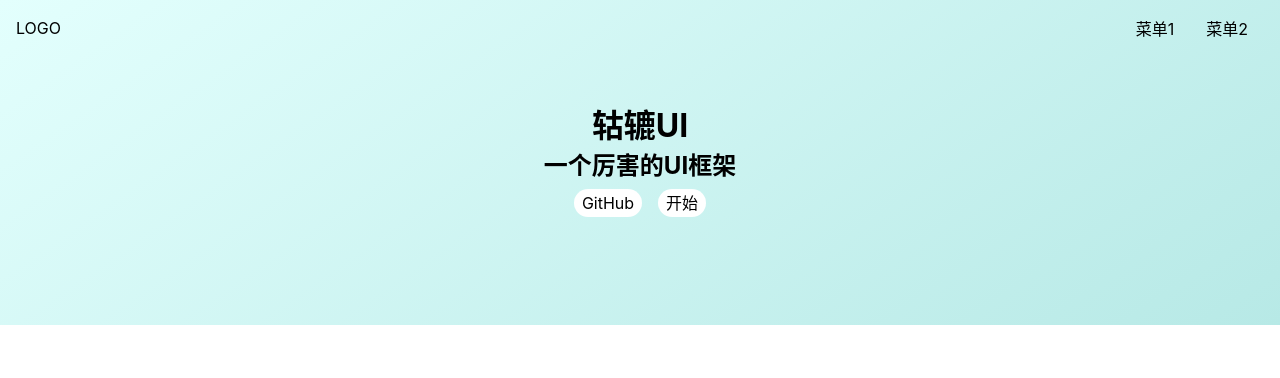
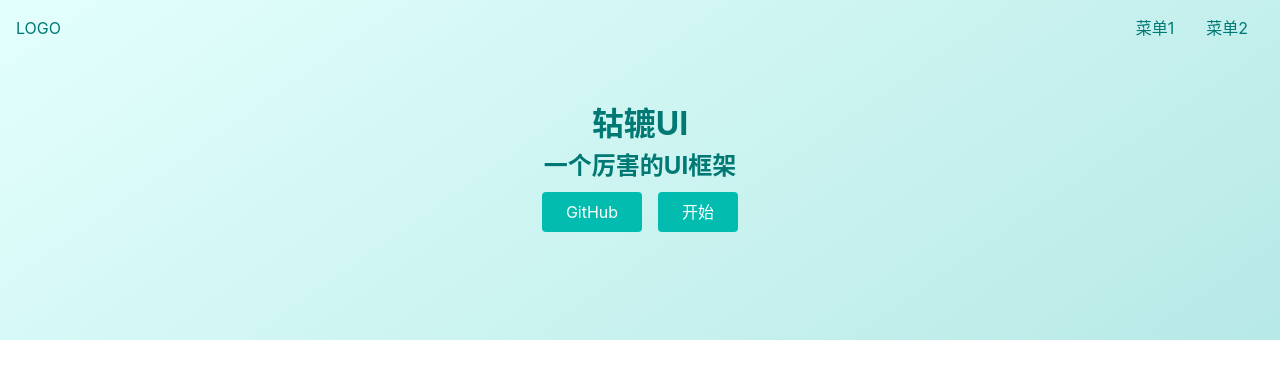
Before and after one commit to czc2222/Just-ui-1, a Vue app: page / in a window 1280 px wide. Shown: the top 378 px of the page. Built offline with nearby package versions, Linux system fonts and the light colour scheme.

Commit message:
给文字和链接添加样式

```diff
--- a/src/components/TopNav.vue
+++ b/src/components/TopNav.vue
@@ -25,7 +25,9 @@
 </script>
 
 <style lang="scss" scoped>
+$color: #007974;
 .topnav {
+  color: $color;
   position: fixed;
   top: 0;
   left: 0;
--- a/src/index.scss
+++ b/src/index.scss
@@ -11,11 +11,13 @@
   text-decoration: none;
   color: inherit;
   &:hover {
-    border-bottom: 1px solid;
+    text-decoration: underline;
     cursor: pointer;
   }
 }
 body {
+  line-height: 1.5;
+  color: #1d2c40;
   font-size: 16px;
   font-family: -apple-system, "Noto Sans", "Helvetica Neue", Helvetica, "Nimbus Sans L", Arial, "Liberation Sans", "PingFang SC", "Hiragino Sans GB", "Noto Sans CJK SC", "Source Han Sans SC", "Source Han Sans CN", "Microsoft YaHei", "Wenquanyi Micro Hei", "WenQuanYi Zen Hei", "ST Heiti", SimHei, "WenQuanYi Zen Hei Sharp", sans-serif;
 }
--- a/src/views/Home.vue
+++ b/src/views/Home.vue
@@ -20,10 +20,14 @@
 }
 </script>
 <style lang="scss" scoped>
+$green: #02bcb0;
+$border-radius: 4px;
+$color: #007974;
 .topnavAndBanner {
   background: linear-gradient(145deg, rgba(227, 255, 253, 1) 0%, rgba(183, 233, 230, 1) 100%);
 }
 .banner {
+  color: $color;
   padding: 100px 0;
   display: flex;
   justify-content: center;
@@ -33,13 +37,14 @@
     padding: 8px 0;
     a {
       margin:0 8px;
-      background: #fff;
+      background: $green;
+      color: white;
       display: inline-block;
-      $h: 28px;
-      height: $h;
-      line-height: $h;
-      border-radius: $h/2;
-      padding: 0 8px;
+      padding: 8px 24px;
+      border-radius: $border-radius;
+      &:hover {
+        text-decoration: none;
+      }
     }
   }
 }
```
